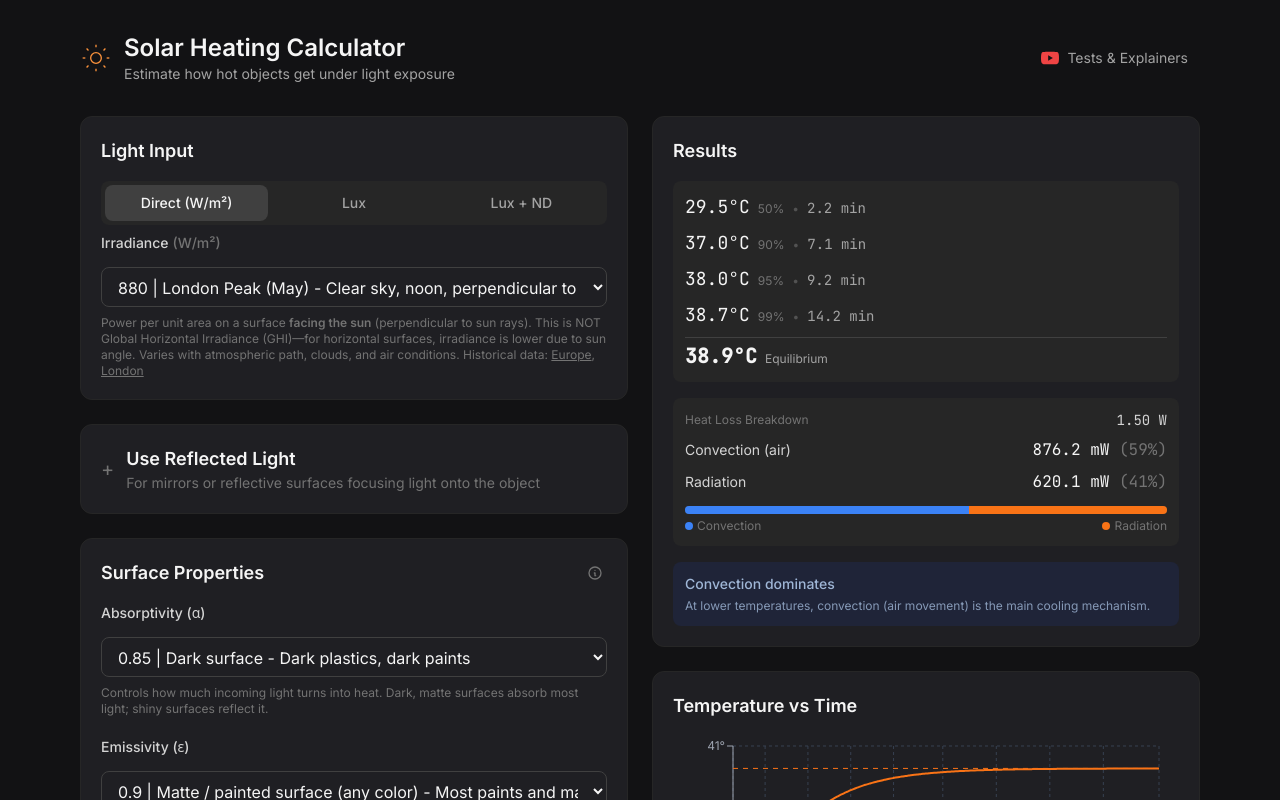
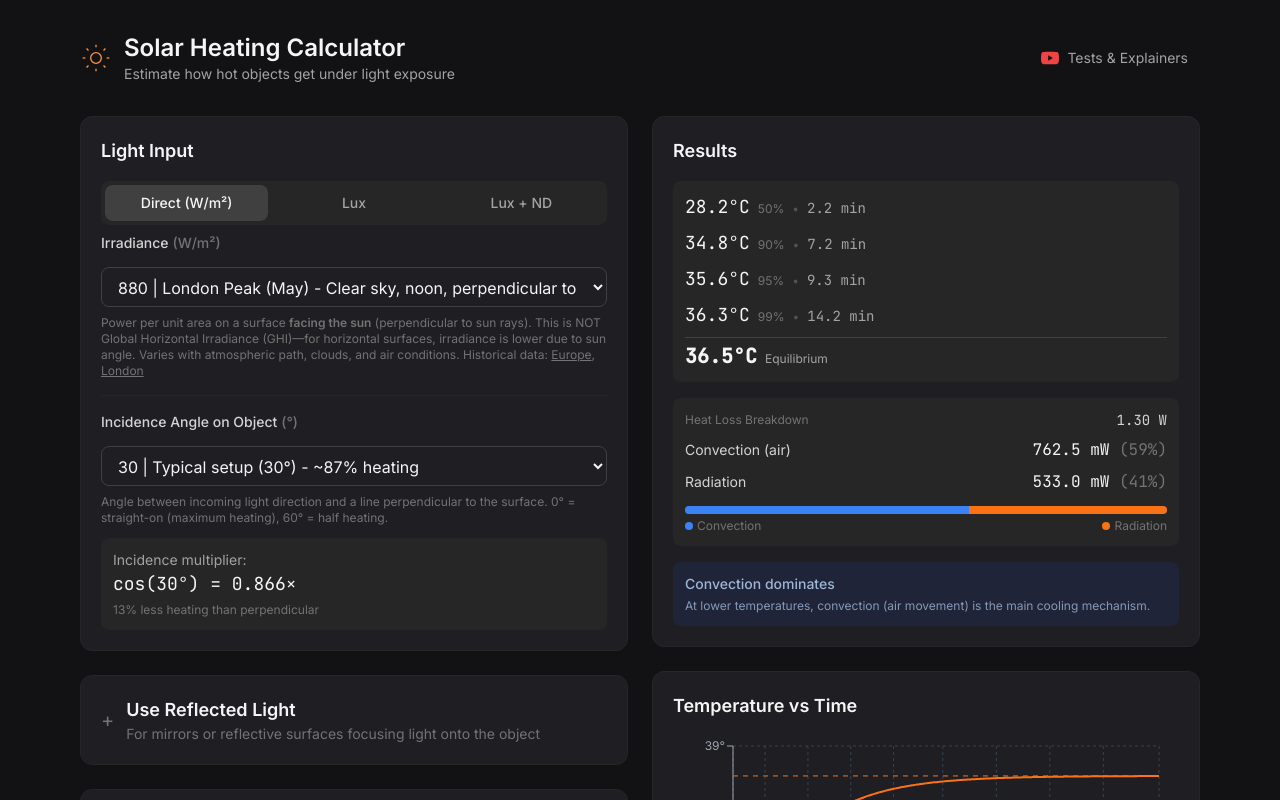
Before and after one commit to szerintedmi/solar-heating-calculator, a React (Vite) app: page / in a window 1280 px wide. Shown: the top 800 px of the page. Built offline with nearby package versions, Linux system fonts and the light colour scheme.

Commit message:
incidence angle to calculation

```diff
--- a/src/App.tsx
+++ b/src/App.tsx
@@ -23,6 +23,7 @@ export function App() {
             <LightInput
               lightInput={calc.light}
               computedIrradiance={calc.computedIrradiance}
+              incidenceMultiplier={calc.incidenceMultiplier}
               onChange={calc.setLightInput}
             />
 
--- a/src/components/inputs/LightInput.tsx
+++ b/src/components/inputs/LightInput.tsx
@@ -1,5 +1,6 @@
 import { Card, NumberInput, PresetDropdown } from "@/components/ui";
 import {
+  incidenceAnglePresets,
   irradiancePresets,
   kFactorHelperText,
   kFactorPresets,
@@ -35,11 +36,17 @@ import type { LightInputMode, LightInput as LightInputType } from "@/lib/thermal
 interface LightInputProps {
   lightInput: LightInputType;
   computedIrradiance: number;
+  incidenceMultiplier: number;
   onChange: (input: Partial<LightInputType>) => void;
 }
 
-export function LightInput({ lightInput, computedIrradiance, onChange }: LightInputProps) {
-  const { mode, irradiance, lux, kFactor, ndFilters } = lightInput;
+export function LightInput({
+  lightInput,
+  computedIrradiance,
+  incidenceMultiplier,
+  onChange,
+}: LightInputProps) {
+  const { mode, irradiance, lux, kFactor, ndFilters, incidenceAngleDeg } = lightInput;
 
   const totalND = ndFilters.reduce((acc, nd) => acc * nd, 1);
 
@@ -168,6 +175,52 @@ export function LightInput({ lightInput, computedIrradiance, onChange }: LightIn
           </div>
         </div>
       )}
+
+      {/* Incidence Angle Section */}
+      <div className="pt-4 mt-4 border-t border-neutral-800">
+        <PresetDropdown
+          label="Incidence Angle on Object"
+          presets={incidenceAnglePresets}
+          value={incidenceAngleDeg}
+          onChange={(v) => onChange({ incidenceAngleDeg: v })}
+          unit="°"
+          min={0}
+          max={80}
+          helpText="Angle between incoming light direction and a line perpendicular to the surface. 0° = straight-on (maximum heating), 60° = half heating."
+        />
+
+        {/* Show cos(φ) multiplier */}
+        <div className="mt-3 p-3 bg-neutral-800 rounded-lg">
+          <p className="text-sm text-neutral-400">Incidence multiplier:</p>
+          <p className="text-lg font-mono text-neutral-100">
+            cos({incidenceAngleDeg}°) = {incidenceMultiplier.toFixed(3)}×
+          </p>
+          <p className="text-xs text-neutral-500 mt-1">
+            {incidenceAngleDeg === 0
+              ? "Maximum heating"
+              : `${((1 - incidenceMultiplier) * 100).toFixed(0)}% less heating than perpendicular`}
+          </p>
+        </div>
+
+        {/* Soft warning at >60° */}
+        {incidenceAngleDeg > 60 && incidenceAngleDeg <= 75 && (
+          <div className="mt-3 p-3 bg-amber-900/20 border border-amber-700/30 rounded-lg">
+            <p className="text-xs text-amber-200/80">
+              Results become very sensitive to angle; small pointing errors matter.
+            </p>
+          </div>
+        )}
+
+        {/* Hard warning at >75° */}
+        {incidenceAngleDeg > 75 && (
+          <div className="mt-3 p-3 bg-red-900/20 border border-red-700/30 rounded-lg">
+            <p className="text-xs text-red-200/80">
+              Grazing angles: real spot shape/alignment effects not modeled; expect large
+              uncertainty.
+            </p>
+          </div>
+        )}
+      </div>
     </Card>
   );
 }
--- a/src/components/layout/Assumptions.tsx
+++ b/src/components/layout/Assumptions.tsx
@@ -77,9 +77,19 @@ export function Assumptions() {
             <li className="flex gap-2">
               <span className="text-neutral-500">•</span>
               <span>
+                <strong className="text-neutral-300">Incidence angle simplified</strong> — The
+                cos(φ) model approximates geometric projection effects. It does not model spot
+                stretching, reflectance angle dependence, or detailed optics at grazing angles
+                (φ&gt;75°).
+              </span>
+            </li>
+            <li className="flex gap-2">
+              <span className="text-neutral-500">•</span>
+              <span>
                 <strong className="text-neutral-300">Mirror optics simplified</strong> — Ignores
-                cosine/projection loss (tilted mirrors intercept less power), aiming error, and
-                incomplete spot overlap when using multiple mirrors.
+                mirror-angle cosine/projection loss (tilted mirrors intercept less power), aiming
+                error, and incomplete spot overlap when using multiple mirrors. The incidence angle
+                φ is a single approximation for geometry/alignment effects.
               </span>
             </li>
             <li className="flex gap-2">
--- a/src/components/layout/CalculationExplainer.tsx
+++ b/src/components/layout/CalculationExplainer.tsx
@@ -29,7 +29,8 @@ export function CalculationExplainer() {
             <p className="text-neutral-400">
               When light hits the surface, a fraction is absorbed and converted to heat. This
               fraction is the absorptivity (α). Dark surfaces absorb more; shiny surfaces reflect
-              more.
+              more. If light arrives at an angle (not perpendicular), the effective collecting area
+              shrinks by cos(φ), reducing heating accordingly.
             </p>
           </div>
 
--- a/src/components/layout/Formulas.tsx
+++ b/src/components/layout/Formulas.tsx
@@ -39,13 +39,18 @@ export function Formulas() {
           <section>
             <h3 className="text-neutral-200 font-medium mb-2">Absorbed Power (Direct)</h3>
             <div className="font-mono text-neutral-300 bg-neutral-800 px-3 py-2 rounded">
-              P<sub>abs</sub> = E × A × α
+              P<sub>abs</sub> = E × A × α × cos(φ)
             </div>
             <ul className="mt-2 text-xs text-neutral-500 space-y-1">
               <li>E = irradiance (W/m²)</li>
               <li>A = illuminated area (m²)</li>
               <li>α = absorptivity (0–1)</li>
+              <li>φ = incidence angle (degrees from perpendicular)</li>
             </ul>
+            <p className="mt-2 text-xs text-neutral-500">
+              If light arrives at an angle, the effective collecting area shrinks by cos(φ), so
+              heating drops accordingly.
+            </p>
           </section>
 
           {/* Reflected Light Section */}
@@ -80,7 +85,7 @@ export function Formulas() {
           <section>
             <h3 className="text-neutral-200 font-medium mb-2">Absorbed Power (Reflected)</h3>
             <div className="font-mono text-neutral-300 bg-neutral-800 px-3 py-2 rounded">
-              P<sub>abs</sub> = E × R × C × n × A<sub>eff</sub> × α
+              P<sub>abs</sub> = E × R × C × n × A<sub>eff</sub> × α × cos(φ)
             </div>
             <ul className="mt-2 text-xs text-neutral-500 space-y-1">
               <li>R = mirror reflectance (0–1)</li>
@@ -89,6 +94,7 @@ export function Formulas() {
               <li>
                 A<sub>eff</sub> = min(A, A<sub>spot</sub>) — effective illuminated area
               </li>
+              <li>φ = incidence angle (degrees from perpendicular)</li>
             </ul>
             <p className="mt-2 text-xs text-neutral-500">
               When object ≥ spot: all reflected power is absorbed (P independent of distance).
--- a/src/hooks/useCalculator.ts
+++ b/src/hooks/useCalculator.ts
@@ -2,6 +2,7 @@ import {
   defaultAbsorptivity,
   defaultConvection,
   defaultEmissivity,
+  defaultIncidenceAngle,
   defaultIrradiance,
   defaultKFactor,
   defaultReflectance,
@@ -48,6 +49,7 @@ const initialState: CalculatorState = {
       reflectance: defaultReflectance,
       numReflectors: 1,
     },
+    incidenceAngleDeg: defaultIncidenceAngle,
   },
   absorptivity: defaultAbsorptivity,
   emissivity: defaultEmissivity,
@@ -76,6 +78,13 @@ export function useCalculator() {
     }
     return null;
   }, [light.reflection]);
+
+  // Compute incidence angle multiplier: cos(φ)
+  // When light hits at an angle, effective collecting area shrinks
+  const incidenceMultiplier = useMemo(() => {
+    const angleRad = (light.incidenceAngleDeg * Math.PI) / 180;
+    return Math.cos(angleRad);
+  }, [light.incidenceAngleDeg]);
 
   // Compute effective irradiance based on light input mode
   const computedIrradiance = useMemo(() => {
@@ -106,11 +115,13 @@ export function useCalculator() {
         irradiance *= spotGeometry.concentrationFactor;
       }
 
-      return irradiance;
+      // Apply incidence angle multiplier
+      return irradiance * incidenceMultiplier;
     }
 
-    return baseIrradiance;
-  }, [light, spotGeometry]);
+    // Apply incidence angle multiplier to direct light
+    return baseIrradiance * incidenceMultiplier;
+  }, [light, spotGeometry, incidenceMultiplier]);
 
   // Convert user-friendly units to SI units
   const thermalInputs = useMemo<ThermalInputs>(() => {
@@ -205,6 +216,7 @@ export function useCalculator() {
 
     // Computed
     computedIrradiance,
+    incidenceMultiplier,
     thermalInputs,
     results,
     spotGeometry,
--- /dev/null
+++ b/src/lib/presets/incidenceAngle.ts
@@ -0,0 +1,43 @@
+import type { PresetCollection } from "./types";
+
+/**
+ * Incidence angle presets for light hitting object surface
+ *
+ * The incidence angle (φ) is the angle between the incoming light direction
+ * and a line perpendicular to the object's heated face (the surface normal).
+ *
+ * φ = 0° → light hits straight-on (perpendicular), maximum heating
+ * φ = 60° → light hits at steep angle, 50% heating (cos 60° = 0.5)
+ *
+ * The heating reduction follows cos(φ) - the effective collecting area
+ * shrinks when light arrives at an angle.
+ */
+export const incidenceAnglePresets: PresetCollection = [
+  {
+    label: "Perpendicular (0°)",
+    value: 0,
+    description: "Maximum heating, light hits straight-on",
+  },
+  {
+    label: "Nearly aligned (15°)",
+    value: 15,
+    description: "~97% heating",
+  },
+  {
+    label: "Typical setup (30°)",
+    value: 30,
+    description: "~87% heating",
+  },
+  {
+    label: "Moderate angle (45°)",
+    value: 45,
+    description: "~71% heating",
+  },
+  {
+    label: "Steep angle (60°)",
+    value: 60,
+    description: "50% heating",
+  },
+];
+
+export const defaultIncidenceAngle = 30;
--- a/src/lib/presets/index.ts
+++ b/src/lib/presets/index.ts
@@ -9,3 +9,4 @@ export * from "./geometry";
 export * from "./irradiance";
 export * from "./reflectance";
 export * from "./mirrorSize";
+export * from "./incidenceAngle";
--- a/src/lib/thermal/types.ts
+++ b/src/lib/thermal/types.ts
@@ -122,4 +122,6 @@ export interface LightInput {
   ndFilters: number[];
   /** Optional reflection from mirrors */
   reflection: ReflectionInput;
+  /** Incidence angle in degrees (0° = perpendicular, default 30°) */
+  incidenceAngleDeg: number;
 }
```
Also changed, not shown: 2 other files (tests, documents, lock files or other folders).
